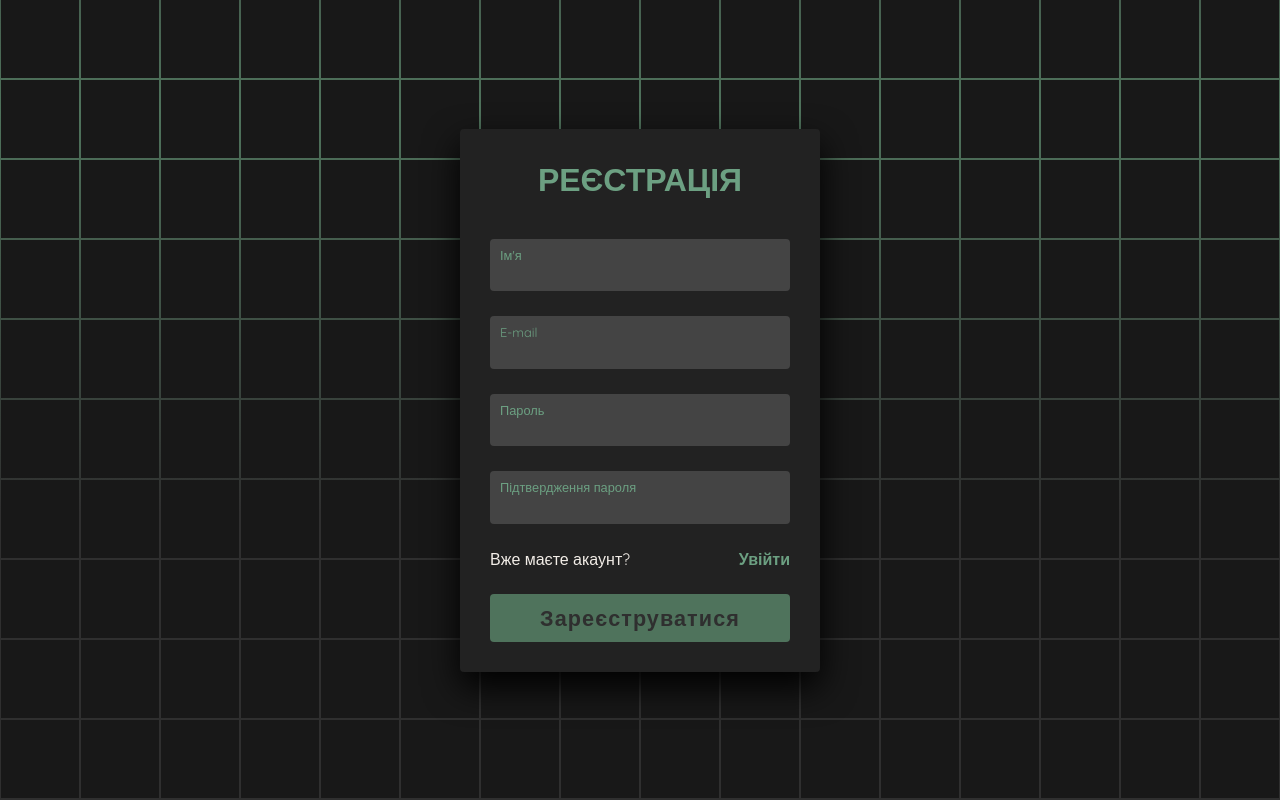
After one commit to xaarlox/CPS-labs, a Django app: template templates/register.html in a window 1280 px wide. The commit adds this page. Run offline with Django 5.2, Linux system fonts and the light colour scheme; the template is opened without the code that fills it, so the values that code supplies are empty.

Commit message:
style: login & register page

```diff
--- a/static/styles/login.css
+++ b/static/styles/login.css
@@ -74,13 +74,13 @@ section span:hover {
 
 section .signin {
   position: absolute;
-  width: 400px;
+  width: 360px;
   background: #222;
   z-index: 1000;
   display: flex;
   justify-content: center;
   align-items: center;
-  padding: 40px;
+  padding: 30px;
   border-radius: 4px;
   box-shadow: 0 15px 35px rgba(0, 0, 0, 9);
 }
--- a/templates/home.html
+++ b/templates/home.html
@@ -17,13 +17,13 @@
         ><span class="logo-notes">КФС</span
         ><span class="logo-app">КУРС</span></a
       >
-      {% if messages %}
+      <!-- {% if messages %}
       <ul class="messages">
         {% for message in messages %}
         <li{% if message.tags %} class="{{ message.tags }}" {% endif %}>{{ message }}</li>
         {% endfor %}
       </ul>
-      {% endif %}
+      {% endif %} -->
       <div class="cta-buttons">
         {% if request.user.is_authenticated %}
         <a href="{% url 'logout' %}" class="btn btn-outline">Вихід</a>
--- /dev/null
+++ b/templates/register.html
@@ -0,0 +1,93 @@
+<!DOCTYPE html>
+<html lang="uk">
+  <head>
+    <meta charset="UTF-8" />
+    <link rel="stylesheet" href="assets/css/login.css" />
+  </head>
+  <body>
+    <section>
+      <span></span><span></span><span></span><span></span><span></span
+      ><span></span><span></span><span></span><span></span><span></span
+      ><span></span><span></span><span></span><span></span><span></span
+      ><span></span><span></span> <span></span><span></span><span></span
+      ><span></span><span></span><span></span><span></span><span></span
+      ><span></span><span></span><span></span><span></span><span></span
+      ><span></span><span></span><span></span><span></span> <span></span
+      ><span></span><span></span><span></span><span></span><span></span
+      ><span></span><span></span><span></span><span></span><span></span
+      ><span></span><span></span><span></span><span></span><span></span
+      ><span></span> <span></span><span></span><span></span><span></span
+      ><span></span><span></span><span></span><span></span><span></span
+      ><span></span><span></span><span></span><span></span><span></span
+      ><span></span><span></span><span></span> <span></span><span></span
+      ><span></span><span></span><span></span><span></span><span></span
+      ><span></span><span></span><span></span><span></span><span></span
+      ><span></span><span></span><span></span><span></span><span></span>
+      <span></span><span></span><span></span><span></span><span></span
+      ><span></span><span></span><span></span><span></span><span></span
+      ><span></span><span></span><span></span><span></span><span></span
+      ><span></span><span></span> <span></span><span></span><span></span
+      ><span></span><span></span><span></span><span></span><span></span
+      ><span></span><span></span><span></span><span></span><span></span
+      ><span></span><span></span><span></span><span></span> <span></span
+      ><span></span><span></span><span></span><span></span><span></span
+      ><span></span><span></span><span></span><span></span><span></span
+      ><span></span><span></span><span></span><span></span><span></span
+      ><span></span> <span></span><span></span><span></span><span></span
+      ><span></span><span></span><span></span><span></span><span></span
+      ><span></span><span></span><span></span><span></span><span></span
+      ><span></span><span></span><span></span> <span></span><span></span
+      ><span></span><span></span><span></span><span></span><span></span
+      ><span></span><span></span><span></span><span></span><span></span
+      ><span></span><span></span><span></span><span></span><span></span>
+      <span></span><span></span><span></span><span></span><span></span
+      ><span></span><span></span><span></span><span></span><span></span
+      ><span></span><span></span><span></span><span></span><span></span
+      ><span></span><span></span> <span></span><span></span><span></span
+      ><span></span><span></span><span></span><span></span><span></span
+      ><span></span><span></span><span></span><span></span><span></span
+      ><span></span><span></span><span></span><span></span> <span></span
+      ><span></span><span></span><span></span><span></span><span></span
+      ><span></span><span></span><span></span><span></span><span></span
+      ><span></span><span></span><span></span><span></span><span></span
+      ><span></span> <span></span><span></span><span></span><span></span
+      ><span></span><span></span><span></span><span></span><span></span
+      ><span></span><span></span><span></span><span></span><span></span
+      ><span></span><span></span><span></span> <span></span><span></span
+      ><span></span><span></span><span></span><span></span><span></span
+      ><span></span><span></span><span></span><span></span><span></span
+      ><span></span><span></span><span></span><span></span>
+
+      <div class="signin">
+        <div class="content">
+          <h2>Реєстрація</h2>
+          <div class="form">
+            <div class="inputBox">
+              <input type="text" required />
+              <i>Ім'я</i>
+            </div>
+            <div class="inputBox">
+              <input type="text" required />
+              <i>E-mail</i>
+            </div>
+            <div class="inputBox">
+              <input type="password" required />
+              <i>Пароль</i>
+            </div>
+            <div class="inputBox">
+              <input type="password" required />
+              <i>Підтвердження пароля</i>
+            </div>
+            <div class="links">
+              <a href="#">Вже маєте акаунт?</a>
+              <a href="login.html">Увійти</a>
+            </div>
+            <div class="inputBox">
+              <input type="submit" value="Зареєструватися" />
+            </div>
+          </div>
+        </div>
+      </div>
+    </section>
+  </body>
+</html>
--- a/users/views.py
+++ b/users/views.py
@@ -33,7 +33,7 @@ def loginUser(request):
 
 def logoutUser(request):
     logout(request)
-    messages.error(request, 'User was logged out!')
+    messages.info(request, 'User was logged out!')
     return redirect('home')
 
 
```
Also changed, not shown: other parts of static/styles/login.css (+113 -1 lines), static/js/app.js (added, +13 -0 lines), templates/login.html (added, +85 -0 lines), users/forms.py (+9 -2 lines), users/templates/users/login_register.html (+85 -16 lines).
